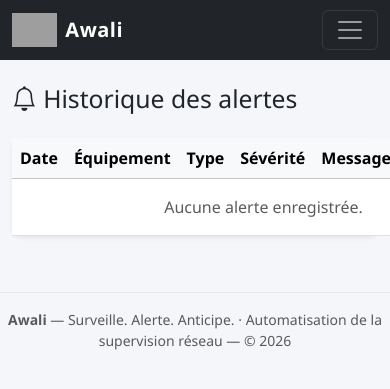
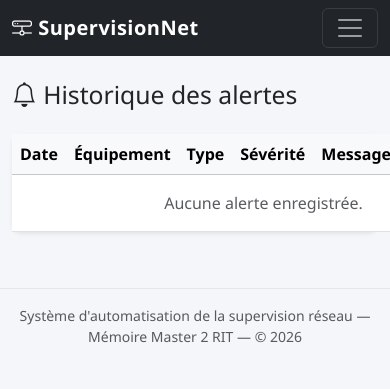
Before and after one commit to esperanceykouassi-bit/Supervision-reseau, a Flask app: page /alertes in a window 390 px wide; the page is wider, and only the part inside the window is pictured. Shown: the top 389 px of that part. Run offline with Flask 3, Linux system fonts and the light colour scheme; a user stored in the database is signed in; data comes from the database, SQL or seed files in the repository; data that the repository does not hold is empty; grey boxes are pictures that could not be loaded.

Commit message:
Revert "Rebranding Awali : dashboard (navbar + page de connexion + footer) et appli mobile, avec emplacement du logo"
This reverts commit 2f93fce2a3dcc0b885017e849c4d0d7edc968a5f.

```diff
--- a/mobile/android/app/src/main/res/values/strings.xml
+++ b/mobile/android/app/src/main/res/values/strings.xml
@@ -1,3 +1,3 @@
 <resources>
-    <string name="app_name">Awali</string>
+    <string name="app_name">SupervisionNet</string>
 </resources>
--- a/src/templates/base.html
+++ b/src/templates/base.html
@@ -16,10 +16,8 @@
 {% if session.utilisateur %}
 <nav class="navbar navbar-expand-lg navbar-dark bg-dark">
   <div class="container-fluid">
-    <a class="navbar-brand fw-bold d-flex align-items-center" href="{{ url_for('dashboard') }}">
-      <img src="{{ url_for('static', filename='img/logo-awali.png') }}" alt="Awali" height="34" class="me-2"
-           onerror="this.style.display='none'">
-      Awali
+    <a class="navbar-brand fw-bold" href="{{ url_for('dashboard') }}">
+      <i class="bi bi-hdd-network"></i> SupervisionNet
     </a>
     <button class="navbar-toggler" data-bs-toggle="collapse" data-bs-target="#menu">
       <span class="navbar-toggler-icon"></span>
@@ -55,7 +53,7 @@
 </main>
 
 <footer class="text-center text-muted py-3 small">
-  <strong>Awali</strong> — Surveille. Alerte. Anticipe. · Automatisation de la supervision réseau — &copy; 2026
+  Système d'automatisation de la supervision réseau — Mémoire Master 2 RIT — &copy; 2026
 </footer>
 
 <script src="https://cdn.jsdelivr.net/npm/bootstrap@5.3.3/dist/js/bootstrap.bundle.min.js"></script>
```
Also changed, not shown: src/templates/login.html (+2 -7 lines), src/static/img/README.txt (deleted), 1 other file.
